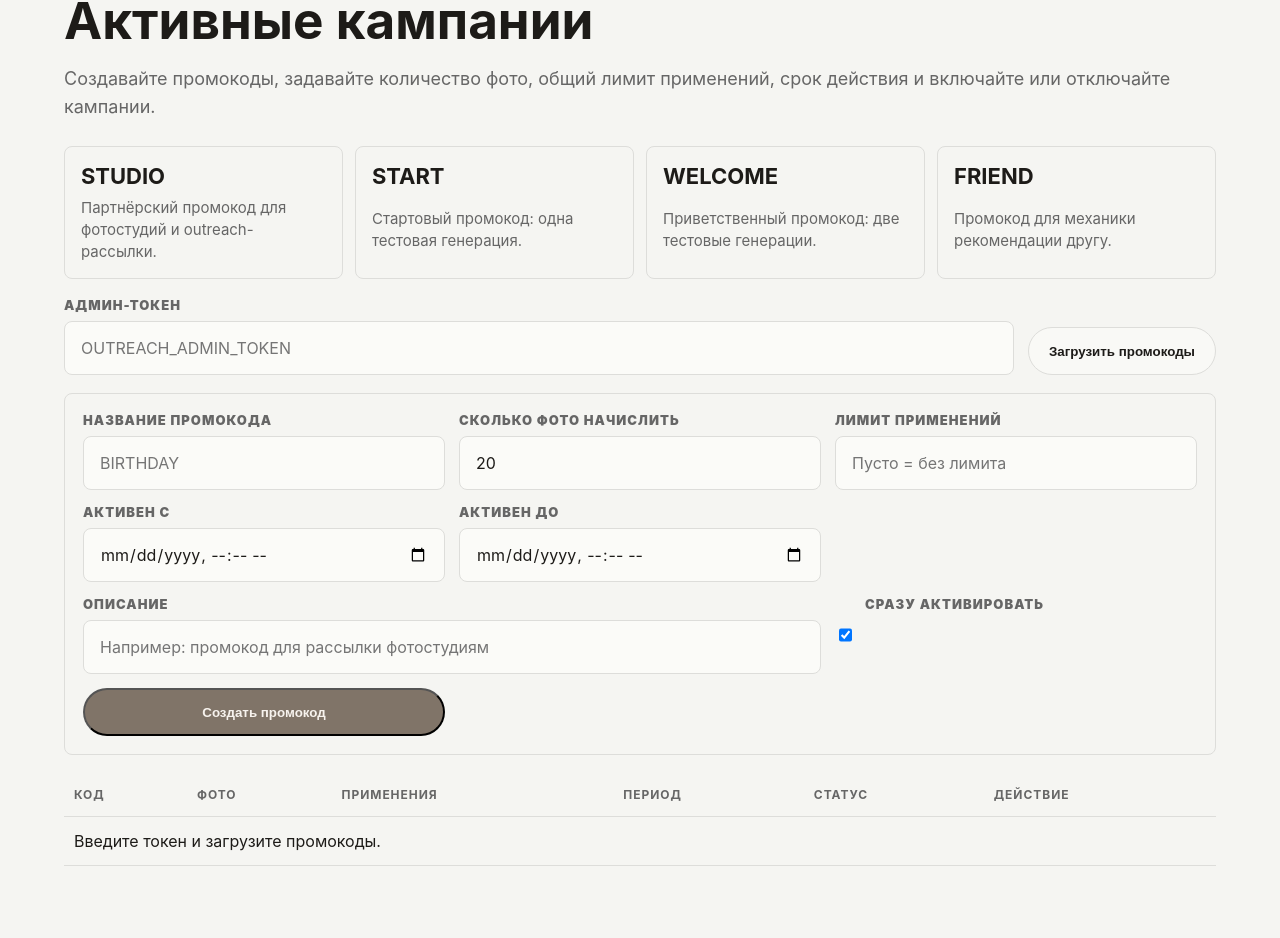
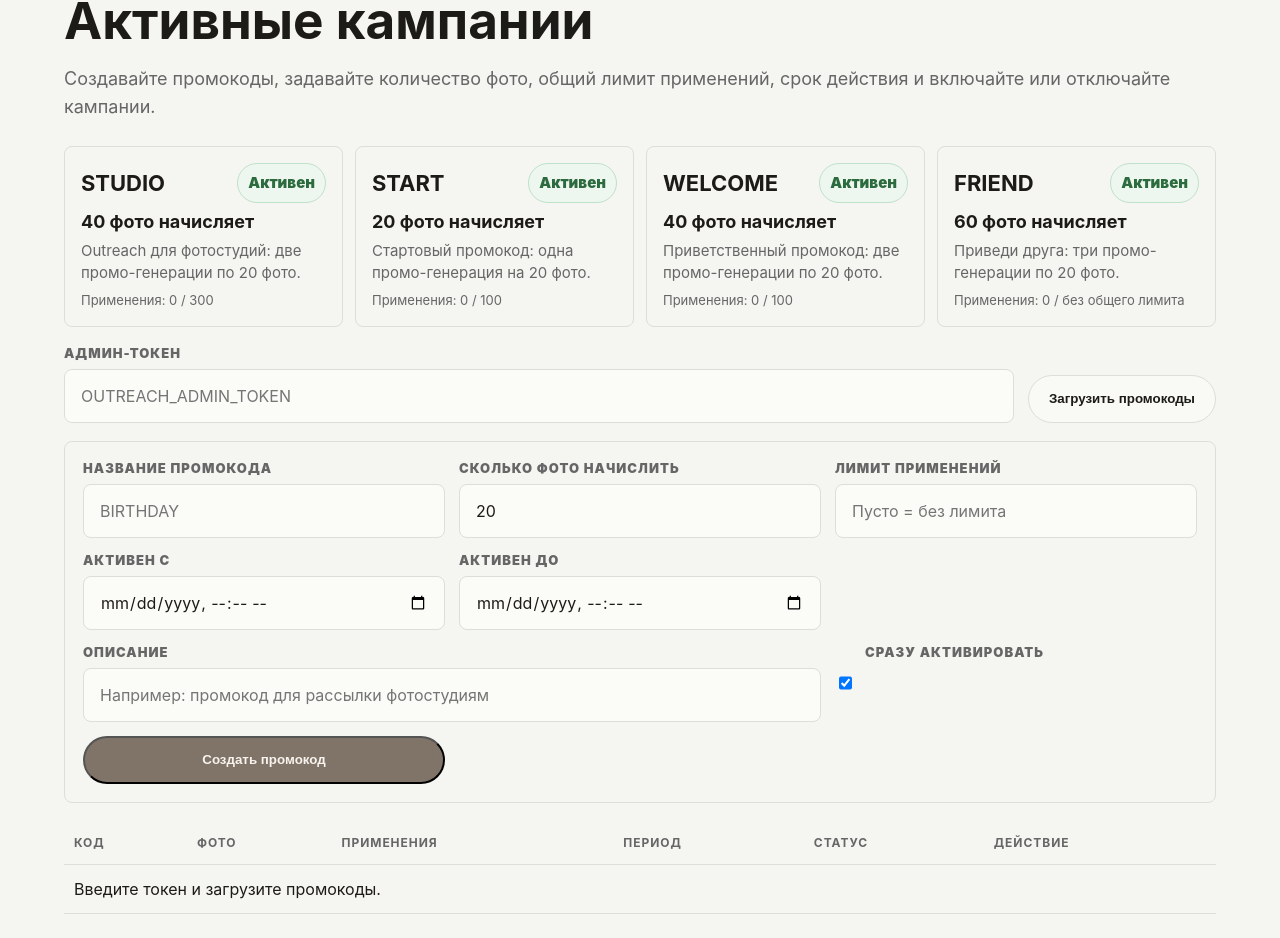
Before and after one commit to kgalanov2020-oss/-Virtual-AI-Photo-Studio, a Next.js app in the folder apps/web/: page /admin in a window 1280 px wide. Shown: the part 1786-2724 px from the top of the page. Built offline with nearby package versions, Linux system fonts and the light colour scheme.

Commit message:
Show promo terms and keep child scenes on location

```diff
--- a/apps/web/src/app/admin/promo-code-panel.tsx
+++ b/apps/web/src/app/admin/promo-code-panel.tsx
@@ -24,6 +24,33 @@ const initialForm: PromoFormState = {
   starts_at: "",
 };
 
+const featuredCampaigns = [
+  {
+    code: "STUDIO",
+    fallbackCreditAmount: 40,
+    fallbackDescription: "Outreach для фотостудий: две промо-генерации по 20 фото.",
+    fallbackMaxRedemptions: 300,
+  },
+  {
+    code: "START",
+    fallbackCreditAmount: 20,
+    fallbackDescription: "Стартовый промокод: одна промо-генерация на 20 фото.",
+    fallbackMaxRedemptions: 100,
+  },
+  {
+    code: "WELCOME",
+    fallbackCreditAmount: 40,
+    fallbackDescription: "Приветственный промокод: две промо-генерации по 20 фото.",
+    fallbackMaxRedemptions: 100,
+  },
+  {
+    code: "FRIEND",
+    fallbackCreditAmount: 60,
+    fallbackDescription: "Приведи друга: три промо-генерации по 20 фото.",
+    fallbackMaxRedemptions: null,
+  },
+] as const;
+
 export function PromoCodePanel() {
   const [adminToken, setAdminToken] = useState("");
   const [form, setForm] = useState<PromoFormState>(initialForm);
@@ -33,11 +60,16 @@ export function PromoCodePanel() {
   const [promoCodes, setPromoCodes] = useState<PromoCode[]>([]);
 
   useEffect(() => {
-    setAdminToken(window.localStorage.getItem("outreach_admin_token") ?? "");
+    const savedToken = window.localStorage.getItem("outreach_admin_token") ?? "";
+    setAdminToken(savedToken);
+    if (savedToken) {
+      void loadPromoCodes(savedToken);
+    }
+    // eslint-disable-next-line react-hooks/exhaustive-deps
   }, []);
 
-  async function loadPromoCodes() {
-    const token = adminToken.trim();
+  async function loadPromoCodes(tokenOverride?: string) {
+    const token = (tokenOverride ?? adminToken).trim();
     if (!token) {
       setMessage("Введите админ-токен.");
       return;
@@ -156,22 +188,37 @@ export function PromoCodePanel() {
   return (
     <div className="admin-promo-panel">
       <div className="admin-promo-list" aria-label="Действующие промокампании">
-        <div>
-          <strong>STUDIO</strong>
-          <span>Партнёрский промокод для фотостудий и outreach-рассылки.</span>
-        </div>
-        <div>
-          <strong>START</strong>
-          <span>Стартовый промокод: одна тестовая генерация.</span>
-        </div>
-        <div>
-          <strong>WELCOME</strong>
-          <span>Приветственный промокод: две тестовые генерации.</span>
-        </div>
-        <div>
-          <strong>FRIEND</strong>
-          <span>Промокод для механики рекомендации другу.</span>
-        </div>
+        {featuredCampaigns.map((campaign) => {
+          const promoCode = promoCodes.find((item) => item.code === campaign.code);
+          const creditAmount = promoCode?.credit_amount ?? campaign.fallbackCreditAmount;
+          const maxRedemptions = promoCode?.max_redemptions ?? campaign.fallbackMaxRedemptions;
+          const redeemedCount = promoCode?.redeemed_count ?? 0;
+          const isLoaded = Boolean(promoCode);
+
+          return (
+            <div key={campaign.code}>
+              <div className="admin-promo-card-head">
+                <strong>{campaign.code}</strong>
+                <span
+                  className={
+                    promoCode?.is_active === false
+                      ? "outreach-status-pill is-stop"
+                      : "outreach-status-pill is-auto"
+                  }
+                >
+                  {promoCode?.is_active === false ? "Отключён" : "Активен"}
+                </span>
+              </div>
+              <b>{creditAmount} фото начисляет</b>
+              <span>{promoCode?.description ?? campaign.fallbackDescription}</span>
+              <small>
+                Применения: {isLoaded ? redeemedCount : "0"}
+                {maxRedemptions ? ` / ${maxRedemptions}` : " / без общего лимита"}
+              </small>
+              {promoCode ? <small>Период: {formatPromoPeriod(promoCode)}</small> : null}
+            </div>
+          );
+        })}
       </div>
 
       <div className="admin-token-inline">
@@ -184,7 +231,7 @@ export function PromoCodePanel() {
             value={adminToken}
           />
         </label>
-        <button className="button button-secondary" disabled={isLoading} onClick={loadPromoCodes}>
+        <button className="button button-secondary" disabled={isLoading} onClick={() => loadPromoCodes()}>
           {isLoading ? "Загрузка..." : "Загрузить промокоды"}
         </button>
       </div>
--- a/apps/web/src/app/api/jobs/[jobId]/runpod/route.ts
+++ b/apps/web/src/app/api/jobs/[jobId]/runpod/route.ts
@@ -416,7 +416,7 @@ function buildPositivePrompt(
   wardrobePrompt?: string,
 ) {
   if (generationMode === "child_safe") {
-    return buildChildSafePositivePrompt(shot, variationIndex);
+    return buildChildSafePositivePrompt(shot, variationIndex, wardrobePrompt);
   }
 
   const scene = buildScenePrompt(shot);
@@ -461,7 +461,7 @@ function buildNegativePrompt(shot: StudioShot, generationMode: GenerationMode) {
     return [
       ...baseNegative,
       "adult business executive, mature professional, corporate leader, CEO, founder, office romance, nightlife, glamour, makeup-heavy look",
-      "formal suit that makes the child look adult, high heels, luxury adult styling, provocative expression, swimsuit",
+      "formal suit that makes the child look adult, high heels, luxury adult styling, provocative expression, revealing swimwear, underwear",
     ].join(", ");
   }
 
@@ -498,48 +498,30 @@ function buildGenerationSettings(shot: StudioShot, generationMode: GenerationMod
   };
 }
 
-function buildChildSafePositivePrompt(shot: StudioShot, variationIndex: number) {
-  const scene = buildChildSafeScenePrompt(shot);
+function buildChildSafePositivePrompt(
+  shot: StudioShot,
+  variationIndex: number,
+  wardrobePrompt?: string,
+) {
+  const scene = buildScenePrompt(shot);
   const framing = buildChildSafeFramingPrompt(shot, variationIndex);
 
   return [
     "safe age-appropriate portrait of the exact same child from the reference photo",
     "preserve child identity, same age range, same face shape, same eyes, same hair, natural child expression",
-    "fully clothed child, modest everyday clothes or neat school-style outfit, no exposed torso, no revealing clothing",
-    "safe school photo or kids editorial portrait, natural daylight, warm friendly expression",
+    "fully clothed child, modest age-appropriate clothes, no exposed torso, no revealing clothing",
+    "safe kids editorial portrait, natural daylight, warm friendly expression",
+    "the selected location is mandatory and must not be replaced by a school, classroom, home, office or generic studio unless that is the selected location",
     "realistic DSLR photo, natural skin texture, believable child face, not cartoon, not CGI",
     framing,
     `safe scene must match: ${scene}`,
+    `selected location details must stay visible: ${shot.prompt}`,
+    wardrobePrompt
+      ? `child-safe wardrobe must match the selected location: adapt this wardrobe direction for a modest age-appropriate child outfit, ${wardrobePrompt}`
+      : "",
     "pose must be natural for a child: relaxed, calm, friendly, playful but not exaggerated",
     "do not make the child look like an adult professional, executive, founder, model, romantic subject or glamour portrait",
-  ].join(", ");
-}
-
-function buildChildSafeScenePrompt(shot: StudioShot) {
-  const scenes: Record<string, string> = {
-    "window-portrait":
-      "standing near a bright window in a clean home or school-like room, soft daylight, simple background",
-    "executive-desk":
-      "sitting at a study desk with books, notebook, pencils or a laptop for homework, both hands visible",
-    "arms-crossed":
-      "standing in a neat school-style portrait with arms relaxed or gently crossed, friendly confidence",
-    "startup-founder":
-      "creative child portrait at a tidy craft or study table with books and school supplies",
-    "presentation-moment":
-      "standing beside a classroom board or simple presentation poster, pointing naturally in a school project scene",
-    "lounge-chair":
-      "sitting comfortably in a simple reading chair with a book nearby, calm and fully clothed",
-    "black-background":
-      "classic child studio portrait on a neutral charcoal background with soft light and modest clothing",
-    "walking-office":
-      "walking naturally through a bright school hallway or clean modern corridor with safe everyday styling",
-    "close-up-editorial":
-      "close child portrait with soft light, natural expression, shoulders visible, modest clothing",
-    "coffee-workspace":
-      "sitting at a study table with a cup of juice or water, books and notebook visible, safe homework moment",
-  };
-
-  return scenes[shot.slug] ?? "safe child portrait in a bright, clean, age-appropriate setting";
+  ].filter(Boolean).join(", ");
 }
 
 function buildChildSafeFramingPrompt(shot: StudioShot, variationIndex: number) {
--- a/apps/web/src/app/globals.css
+++ b/apps/web/src/app/globals.css
@@ -2383,7 +2383,7 @@ h1 {
   grid-template-columns: repeat(4, minmax(0, 1fr));
 }
 
-.admin-promo-list div {
+.admin-promo-list > div {
   background: var(--soft);
   border: 1px solid var(--line);
   border-radius: 8px;
@@ -2396,10 +2396,28 @@ h1 {
   font-size: 22px;
 }
 
+.admin-promo-card-head {
+  align-items: center;
+  display: flex;
+  gap: 10px;
+  justify-content: space-between;
+}
+
+.admin-promo-list b {
+  color: var(--ink);
+  font-size: 18px;
+}
+
 .admin-promo-list span {
   color: var(--muted);
   font-size: 15px;
   line-height: 1.45;
+}
+
+.admin-promo-list small {
+  color: var(--muted);
+  font-size: 13px;
+  line-height: 1.4;
 }
 
 .admin-promo-panel,
--- a/apps/web/src/app/upload/page.tsx
+++ b/apps/web/src/app/upload/page.tsx
@@ -534,8 +534,9 @@ export default function UploadPage() {
               <span>
                 <strong>Детский безопасный режим</strong>
                 <em>
-                  Для детских фото: полностью одетый ребёнок, школьный или детский
-                  портрет без взрослого делового образа и двусмысленных сцен.
+                  Для детских фото: полностью одетый ребёнок, безопасная поза и
+                  одежда по выбранной локации без взрослого делового образа и
+                  двусмысленных сцен.
                 </em>
               </span>
             </label>
```
